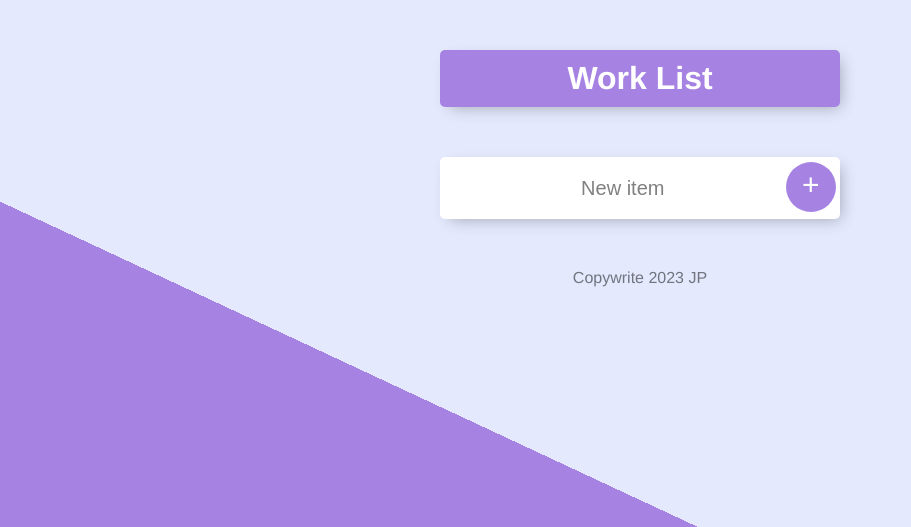
After one commit to johnpatrick254/MERN-Stack-, a Node server app: page /work in a window 1280 px wide. The commit adds this page. Shown: the top 527 px of the page, without its empty margins (0-911 px from the left). Run offline with Node 20, Linux system fonts and the light colour scheme.

Commit message:
completed the to-do-list

```diff
--- a/Challanges/to-do-list/ap.js
+++ b/Challanges/to-do-list/ap.js
@@ -1,32 +1,47 @@
 const express = require("express")
 const app = express()
 const bodyParser = require("body-parser")
+const logic = require("logic.js")
 app.use(bodyParser.urlencoded({extended:true}))
 app.set("view engine", 'ejs')
 
 app.use(express.static("public"))
 
 var items = []
-
+var workList = []
 
 app.get("/", function(req,res){
-   var options = { weekday: 'long', month: 'long', day: 'numeric' };
-   var date = new Date()
- var today = date.toLocaleDateString("en-US", options)
- var currentDay = date.getDay()
+ let today = logic.day()
+ console.log(today);
+ var currentDay = logic.date()
+ console.log(currentDay);
  if(currentDay === 6 || currentDay === 0){
-  res.render("list", {kindofDay:today, newItem:items})
+  res.render("list", {listTitle:today, newItem:items})
   }else{
-   res.render("list", {kindofDay:today , newItem:items
+   res.render("list", {listTitle:today , newItem:items
   })
  }
 
 })
 app.post("/", function(req,res){
    var input = req.body.new_item;
-  items.push(input)
-  res.redirect('/')
+   if(req.body.button === "Work"){
+    workList.push(input)
+    res.redirect('/work')
+   } else{
+     items.push(input)
+     res.redirect('/')
+   }
+})
+
+app.get("/work", function(req,res){
+  res.render('list', {listTitle: "Work List", newItem:workList})
+
+})
+app.get("/about", function(req,res){
+  res.render('about' )
+
 })
 app.listen(3000, function(){
-    console.log("Server started");
+    console.log("Server started on Port 3000");
 })
--- a/Challanges/to-do-list/public/styles.css
+++ b/Challanges/to-do-list/public/css/styles.css
@@ -49,6 +49,7 @@ p {
   font-size: 20px;
   font-weight: 200;
   color: #00204a;
+
 }
 
 form {
--- /dev/null
+++ b/Challanges/to-do-list/views/about.ejs
@@ -0,0 +1,6 @@
+<%- include("header") %>
+<div class="box">
+<h1 id="heading">About This Simple To-do-List</h1>
+<p style="text-align: center;">This is my second styled web app project from EJS module</p>
+</div>
+<%- include("footer") %>
--- /dev/null
+++ b/Challanges/to-do-list/views/footer.ejs
@@ -0,0 +1,5 @@
+</body>
+<footer>
+    Copywrite 2023 JP
+</footer>
+</html>
--- /dev/null
+++ b/Challanges/to-do-list/views/header.ejs
@@ -0,0 +1,10 @@
+<!DOCTYPE html>
+<html lang="en">
+<head>
+    <meta charset="UTF-8">
+    <meta http-equiv="X-UA-Compatible" content="IE=edge">
+    <meta name="viewport" content="width=device-width, initial-scale=1.0">
+    <title>To Do List</title>
+    <link rel="stylesheet" href="css/styles.css">
+</head>
+<body>
--- a/Challanges/to-do-list/views/list.ejs
+++ b/Challanges/to-do-list/views/list.ejs
@@ -1,24 +1,22 @@
-<!DOCTYPE html>
-<html lang="en">
-<head>
-    <meta charset="UTF-8">
-    <meta http-equiv="X-UA-Compatible" content="IE=edge">
-    <meta name="viewport" content="width=device-width, initial-scale=1.0">
-    <title>To Do List</title>
-</head>
-<body>
-<h1> <%= kindofDay %> </h1>
-    <ul>
-        <li>Buy Food</li>
-        <li>Prepare Food</li>
-        <li>Eat Food</li>
+<%- include("header") %>
+    <div class="box" id="heading">
+        <h1> <%= listTitle %> </h1>
+        </div>
+
+    <div class="box">
+
+
         <% for(let x =0; x < newItem.length; x++){%>
-            <li> <%=newItem[x]%></li>
+            <div class="item">
+            <input type="checkbox">
+            <p> <%=newItem[x]%> </p>
+        </div>
             <% }%>
-    </ul>
+
     <form action="/" method="post">
-        <input type="text" name="new_item">
-        <button name="button" type="submit">Add Item</button>
+        <input type="text" placeholder="New item" autocomplete="off" autocapitalize="words" name="new_item">
+        <%console.log(listTitle)%>
+        <button name="button" value=<%=listTitle%> type="submit">+</button>
     </form>
-</body>
-</html>
+</div>
+<%- include("footer") %>
```
